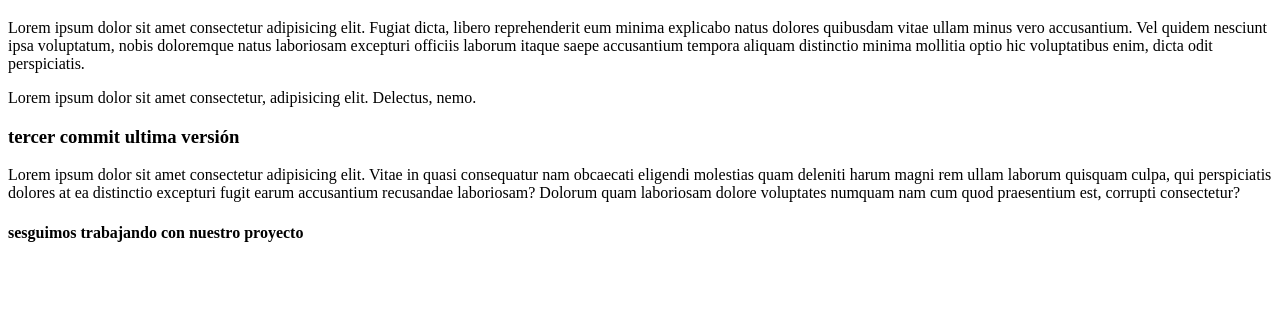
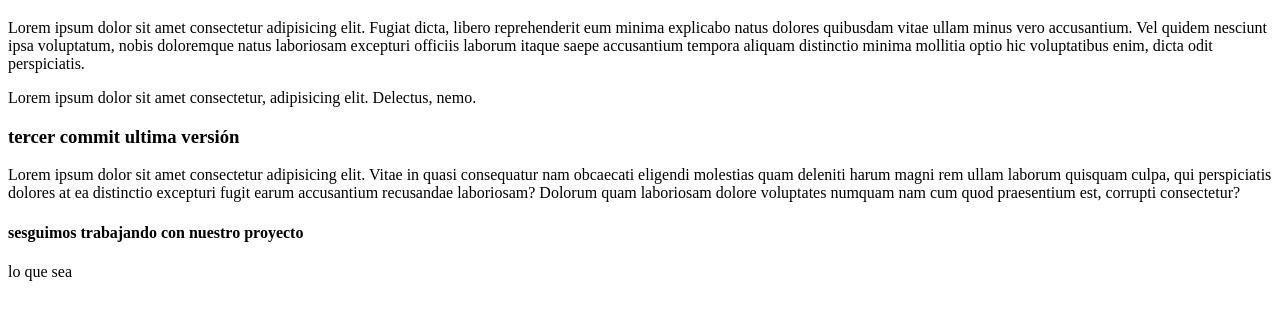
Before and after one commit to maldonadoivana/proyectoprueba, a plain HTML site: page index.html in a window 1280 px wide. Shown: the part 61-380 px from the top of the page. Drawn offline with Linux system fonts and the light colour scheme.

Commit message:
footer hecho por compañero

```diff
--- a/index.html
+++ b/index.html
@@ -22,5 +22,10 @@
         <h4> sesguimos trabajando con nuestro proyecto </h4>
 
 
+        <footer>
+            <p> lo que sea </p>
+
+        </footer>
+
 </body>
 </html>
```
